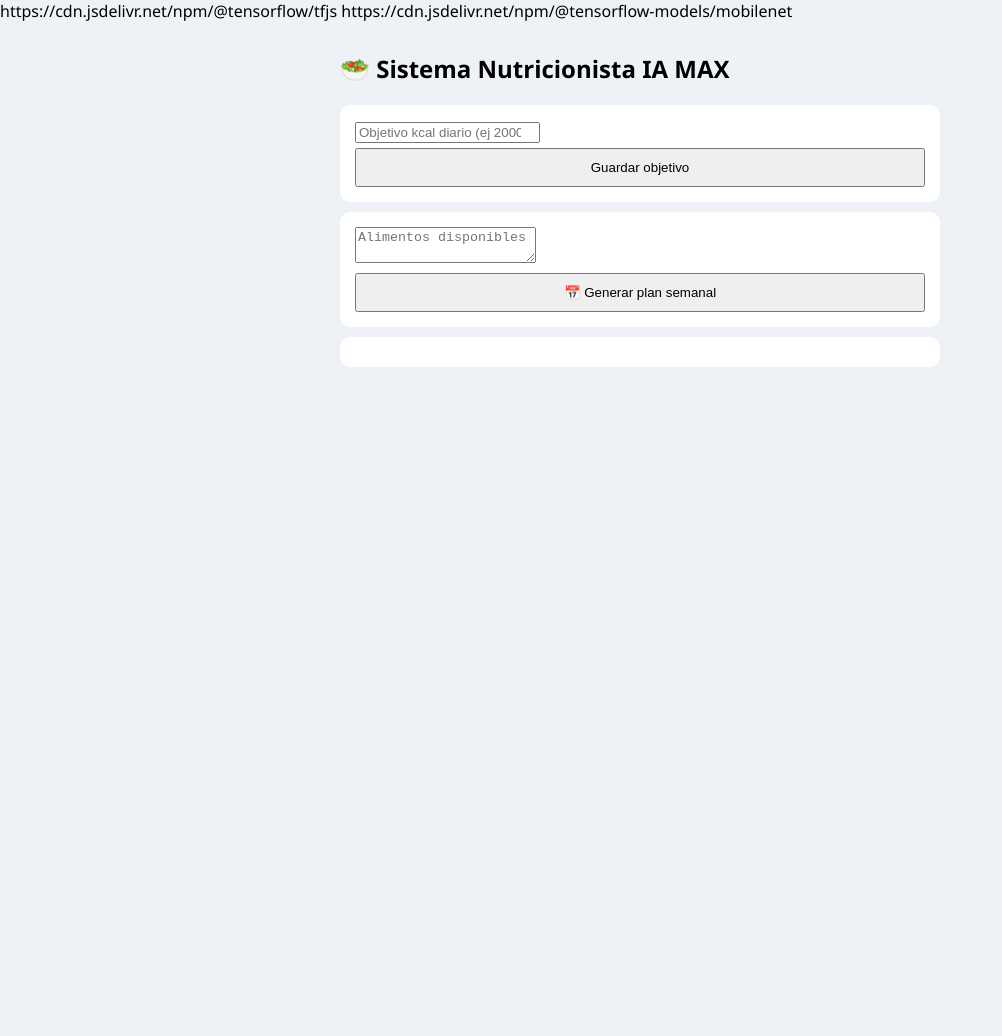
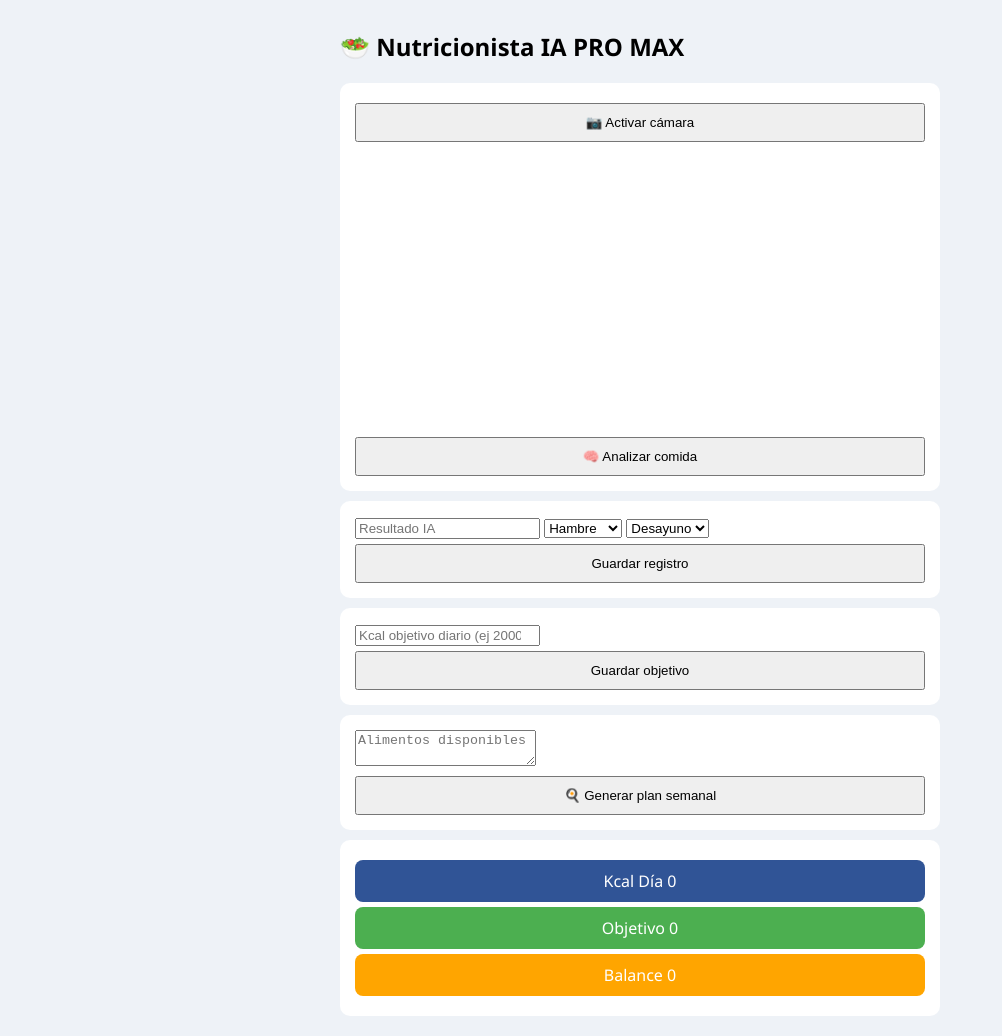
Before and after one commit to juanmg1978-max/app-alimentacion, a website: page public/index.html in a window 1280 px wide. Shown: the whole page, without its empty margins (0-1002 px from the left). Before the commit the page ends 800 px from the top, so only its background shows below. Drawn offline with nearby package versions, Linux system fonts and the light colour scheme.

Commit message:
Add files via upload

```diff
--- a/public/index.html
+++ b/public/index.html
@@ -3,23 +3,26 @@
 <head>
 <meta charset="UTF-8">
 <meta name="viewport" content="width=device-width, initial-scale=1.0">
-<title>Nutricionista PRO MAX</title>
+<title>Nutricionista IA PRO MAX FINAL</title>
 
-https://cdn.jsdelivr.net/npm/@tensorflow/tfjs
-https://cdn.jsdelivr.net/npm/@tensorflow-models/mobilenet
+<script src="https://cdn.jsdelivr.net/npm/@tensorflow/tfjs"></script>
+<script src="https://cdn.jsdelivr.net/npm/@tensorflow-models/mobilenet"></script>
+<script src="https://cdn.jsdelivr.net/npm/chart.js"></script>
 
 <style>
 body{font-family:Segoe UI;background:#eef2f7;margin:0}
 .container{max-width:600px;margin:auto;padding:10px}
 .card{background:white;padding:15px;margin-bottom:10px;border-radius:10px}
 
-.kpi{padding:10px;color:white;border-radius:8px;text-align:center;margin:5px 0}
-.blue{background:#305496}
-green{background:#4CAF50}
-orange{background:#FFA500}
-red{background:#ff4d4d}
+video{width:100%;border-radius:10px}
 
 button{width:100%;padding:10px;margin-top:5px}
+
+.kpi{padding:10px;border-radius:8px;color:white;text-align:center;margin:5px 0}
+.blue{background:#305496}
+.green{background:#4CAF50}
+.orange{background:#FFA500}
+.red{background:#ff4d4d}
 </style>
 </head>
 
@@ -27,56 +30,46 @@ button{width:100%;padding:10px;margin-top:5px}
 
 <div class="container">
 
-<h2>🥗 Sistema Nutricionista IA MAX</h2>
+<h2>🥗 Nutricionista IA PRO MAX</h2>
 
 <div class="card">
-<input id="objetivo" type="number" placeholder="Objetivo kcal diario (ej 2000)">
+<button onclick="startCamera()">📷 Activar cámara</button>
+<video id="video" autoplay></video>
+<button onclick="detectar()">🧠 Analizar comida</button>
+</div>
+
+<div class="card">
+<input id="resultado" placeholder="Resultado IA">
+
+<select id="tipo">
+<option>Hambre</option>
+<option>Ansiedad</option>
+<option>Otros</option>
+</select>
+
+<select id="periodo">
+<option>Desayuno</option>
+<option>Almuerzo</option>
+<option>Cena</option>
+<option>Merienda</option>
+<option>Colación</option>
+</select>
+
+<button onclick="guardar()">Guardar registro</button>
+</div>
+
+<div class="card">
+<input id="objetivo" type="number" placeholder="Kcal objetivo diario (ej 2000)">
 <button onclick="setObjetivo()">Guardar objetivo</button>
 </div>
 
 <div class="card">
 <textarea id="disponibles" placeholder="Alimentos disponibles"></textarea>
-<button onclick="generarPlan()">📅 Generar plan semanal</button>
+<button onclick="generarPlan()">🍳 Generar plan semanal</button>
 <div id="plan"></div>
 </div>
 
 <div class="card">
-<div id="control"></div>
-</div>
-
-</div>
-
-<script>
-
-// datos usuario
-let data=JSON.parse(localStorage.getItem("data")||"[]")
-let objetivo=parseInt(localStorage.getItem("objetivo")||2000)
-
-// recetas base
-const RECETAS={
- desayuno:["🍳 Huevos + pan","🥣 Yogur + fruta","🍞 Tostadas"],
- almuerzo:["🍗 Pollo + arroz","🥗 Ensalada completa","🍝 Pasta"],
- cena:["🥗 Ensalada ligera","🍗 Pollo","🥚 Omelette"],
- merienda:["🍌 Banana","🥛 Yogur","🍞 Tostada"],
- colacion:["🥜 Frutos secos","🍎 Fruta"]
-}
-
-// guardar objetivo
-function setObjetivo(){
- objetivo=parseInt(document.getElementById("objetivo").value)
- localStorage.setItem("objetivo",objetivo)
- alert("Objetivo guardado")
-}
-
-// generar plan
-function generarPlan(){
-
- let ing=document.getElementById("disponibles").value.toLowerCase()
-
- let dias=["Lunes","Martes","Miércoles","Jueves","Viernes","Sábado","Domingo"]
-
- let html=""
-
- dias.forEach(d=>{
-
-  html+=`<b>${d}</b><br>`
+<div class="kpi blue">Kcal Día <span id="kcal">0</span></div>
+<div class="kpi green">Objetivo <span id="obj">0</span></div>
+<div class="kpi orange">Balance <span id="balance">0</span></div>
```
